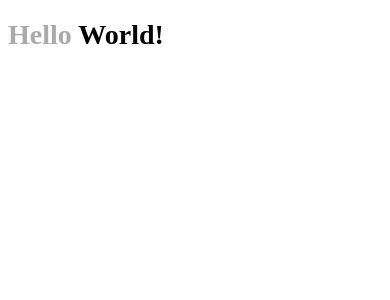
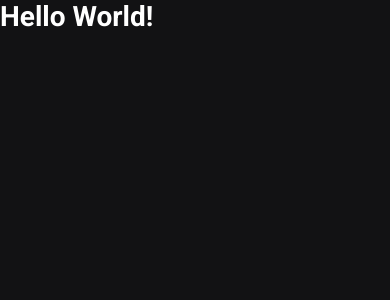
Before and after one commit to jhonatabonadio1/ignews, a Next.js app: page / in a window 390 px wide. Shown: the top 300 px of the page. Built offline with nearby package versions, Linux system fonts and the light colour scheme.

Commit message:
Adiciona estilos globais

```diff
--- a/src/pages/_app.tsx
+++ b/src/pages/_app.tsx
@@ -1,9 +1,17 @@
 import {AppProps} from 'next/app'
+import Head from 'next/head'
 
-
+import '../styles/global.scss'
 
 function MyApp({ Component, pageProps }: AppProps) {
-  return <Component {...pageProps} />
+  return (
+    <>
+      <Head>
+        <title>ig.news</title>
+      </Head>
+      <Component {...pageProps} />
+    </>
+  )
 }
 
 export default MyApp
--- /dev/null
+++ b/src/pages/_document.tsx
@@ -0,0 +1,19 @@
+import Document, { Html, Head, Main, NextScript } from 'next/document'
+
+export default class MyDocument extends Document{
+    render() {
+        return(
+            <Html>
+                <Head>
+                    <link rel="preconnect" href="https://fonts.googleapis.com" />
+                    <link rel="preconnect" href="https://fonts.gstatic.com" />
+                    <link href="https://fonts.googleapis.com/css2?family=Roboto:wght@400;700;900&display=swap" rel="stylesheet" />
+                </Head>
+                <body>
+                    <Main />
+                    <NextScript />
+                </body>
+            </Html>
+        )
+    }
+}
--- a/src/pages/index.tsx
+++ b/src/pages/index.tsx
@@ -1,7 +1,5 @@
-import styles from '../styles/home.module.scss'
-
 export default function Home() {
   return (
-    <h1 className={styles.title}>Hello <span>World!</span></h1>
+    <h1>Hello World!</h1>
   )
 }
--- /dev/null
+++ b/src/styles/global.scss
@@ -0,0 +1,45 @@
+*{
+    margin:0;
+    padding:0;
+    box-sizing: border-box;
+}
+
+:root{
+    --white: white;
+    --gray-100: #e1e1e6;
+    --gray-300: #a8a8b3;
+    --gray-900: #121214;
+
+    --cyan-500: #61dafb;
+    --yellow-500: #eba417;
+}
+
+@media (max-width: 1080px){
+    html{
+        font-size: 93.75%;
+    }
+}
+
+@media (max-width: 720px){
+    html{
+        font-size: 87.5%;
+    }
+}
+
+body{
+    background: var(--gray-900);
+    color: var(--white)
+}
+
+body, input, textarea, select, button{
+    font: 400 1rem "Roboto", sans-serif;
+}
+
+button{
+    cursor:pointer;
+}
+
+a{
+    color: inherit;
+    text-decoration: none;
+}
--- a/src/styles/home.module.scss
+++ /dev/null
@@ -1,8 +0,0 @@
-.title{
-    font-size: 28px;
-    color:#aaa;
-
-    span{
-        color: #000;
-    }
-}
```
